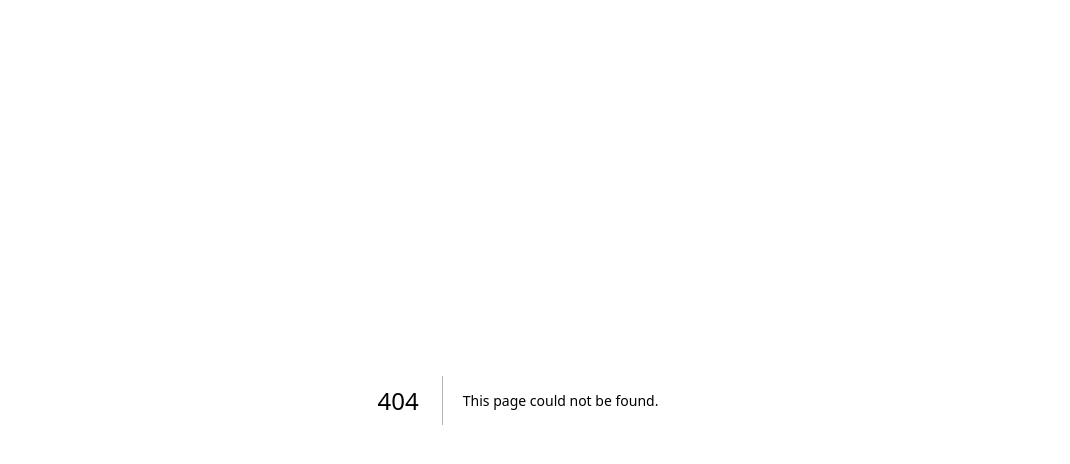
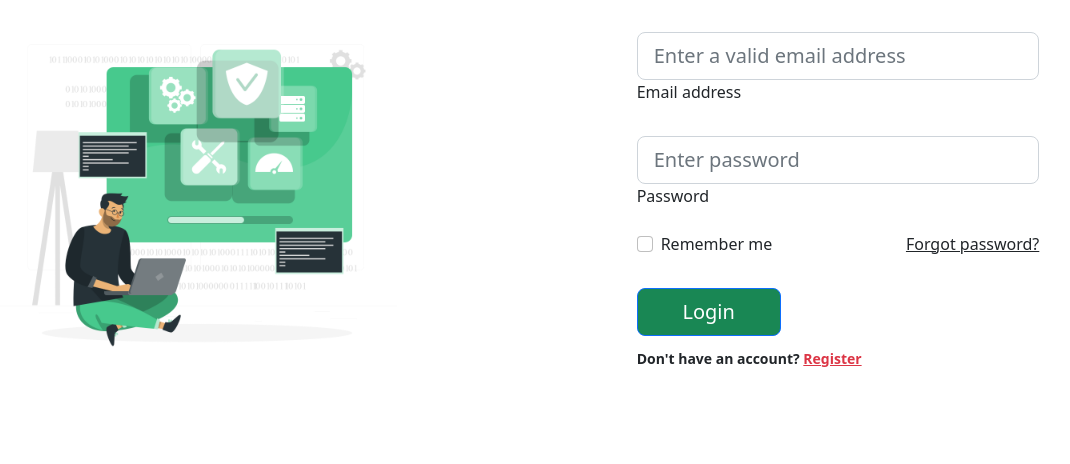
Before and after one commit to Beanstalk-API/beanstalk-frontend, a Next.js app: page /login in a window 1280 px wide. Before the commit this address had no page. Shown: the top 464 px of the page, without its empty margins (122-1192 px from the left). Built offline with nearby package versions, Linux system fonts and the light colour scheme.

Commit message:
Upgrade on login page and register page
create a new button on nav bar and create a login page and register page to user directly directly can login and register their self.

```diff
--- a/Components/CustomNav/CustomNav.js
+++ b/Components/CustomNav/CustomNav.js
@@ -46,6 +46,9 @@
               Contact
             </a>
           </Stack>
+          <Link className={style.link} href='/login'> <button className={`${style.getStartedButton} d-none d-lg-block`} >
+            Login/Signup
+          </button></Link>
           {/* Get started/Dropdown */}
           {/* Get started */}
           <Link className={style.link} href="/dashboard">
--- /dev/null
+++ b/pages/login.js
@@ -0,0 +1,81 @@
+import React from 'react'
+import { Form } from 'react-bootstrap'
+import Link from "next/link";
+import GenerateCode from "@/Assets/Images/generate-code.png";
+import Image from "next/image";
+import style from "@/styles/features.module.css";
+const login = () => {
+  return (
+   <>
+
+    <section className="vh-100">
+        <div className="container-fluid h-custom">
+          <div className="row d-flex justify-content-center align-items-center h-100">
+            <div className="col-md-9 col-lg-6 col-xl-5">
+            <Image
+              className={style.generateIllustration}
+              src={GenerateCode}
+              alt="illustration"
+            />
+            </div>
+            <div className="col-md-8 col-lg-6 col-xl-4 offset-xl-1">
+              <form>
+
+                {/* Email input */}
+                <div className="form-outline mb-4">
+                  <input type="email" id="form3Example3" className="form-control form-control-lg" placeholder="Enter a valid email address" />
+                  <label className="form-label" htmlFor="form3Example3">Email address</label>
+                </div>
+                {/* Password input */}
+                <div className="form-outline mb-3">
+                  <input type="password" id="form3Example4" className="form-control form-control-lg" placeholder="Enter password" />
+                  <label className="form-label" htmlFor="form3Example4">Password</label>
+                </div>
+                <div className="d-flex justify-content-between align-items-center">
+                  {/* Checkbox */}
+                  <div className="form-check mb-0">
+                    <input className="form-check-input me-2" type="checkbox" defaultValue id="form2Example3" />
+                    <label className="form-check-label" htmlFor="form2Example3">
+                      Remember me
+                    </label>
+                  </div>
+                  <a href="#!" className="text-body">Forgot password?</a>
+                </div>
+                <div className="text-center text-lg-start mt-4 pt-2">
+                  <button type="button" className="btn btn-primary btn-lg bg-success" style={{paddingLeft: '2.8rem', paddingRight: '2.8rem'}}>Login</button>
+                  <p className="small fw-bold mt-2 pt-1 mb-0">Don't have an account? <a href="/Register" className="link-danger">Register</a></p>
+                </div>
+              </form>
+            </div>
+          </div>
+        </div>
+        <div className="d-flex flex-column flex-md-row text-center text-md-start justify-content-between py-4 px-4 px-xl-5 ">
+          {/* Copyright */}
+          <div className="text-white mb-3 mb-md-0">
+            Copyright © 2020. All rights reserved.
+          </div>
+          {/* Copyright */}
+          {/* Right */}
+          <div>
+            <a href="#!" className="text-white me-4">
+              <i className="fab fa-facebook-f" />
+            </a>
+            <a href="#!" className="text-white me-4">
+              <i className="fab fa-twitter" />
+            </a>
+            <a href="#!" className="text-white me-4">
+              <i className="fab fa-google" />
+            </a>
+            <a href="#!" className="text-white">
+              <i className="fab fa-linkedin-in" />
+            </a>
+          </div>
+          {/* Right */}
+        </div>
+      </section>
+   </>
+  );
+}
+
+
+export default login
```
Also changed, not shown: pages/Register.js (added, +53 -0 lines).
